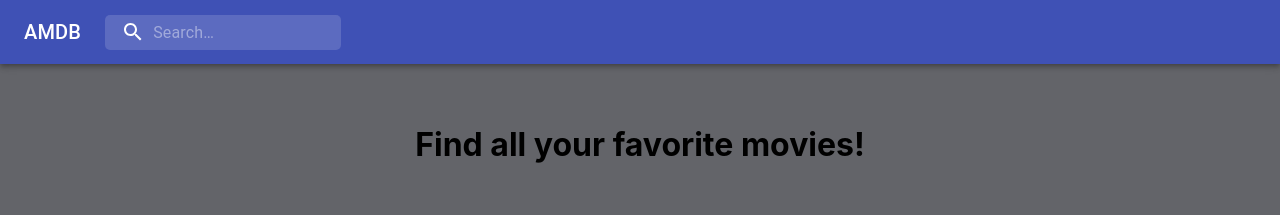
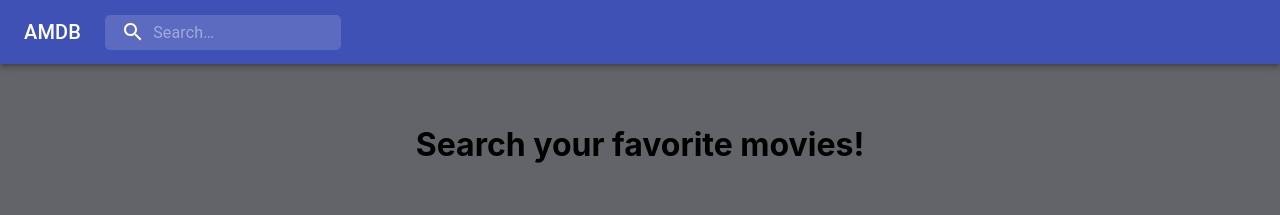
Before and after one commit to cameron-poehner/amdb, a React (Create React App) app: page / in a window 1280 px wide. Shown: the top 215 px of the page. Built offline with nearby package versions, Linux system fonts and the light colour scheme.

Commit message:
added Greeting Card/Conditional Rendereing to Hide greeting Card After API Call

```diff
--- a/src/App.js
+++ b/src/App.js
@@ -1,14 +1,14 @@
 import React from 'react';
 import './App.css';
 import PrimarySearchAppBar from './components/SearchBar'
-import query from './components/SearchBar'
+
 
 
 function App() {
   return (
     <div className="App">
       <PrimarySearchAppBar />
-      { query ? <h1>Find all your favorite movies!</h1> : <div></div> }
+      <h1 id="greeting">Search your favorite movies!</h1>
     </div>
   );
 }
--- a/src/components/SearchBar.js
+++ b/src/components/SearchBar.js
@@ -87,6 +87,10 @@ export default function PrimarySearchAppBar() {
         const res = await fetch(url);
         const data = await res.json();
         setMovies(data.results);
+        let node = document.getElementById("greeting");
+            if (node.parentNode) {
+            node.parentNode.removeChild(node);
+}
         console.log(data);
     }catch(err){
         console.error(err)
```
